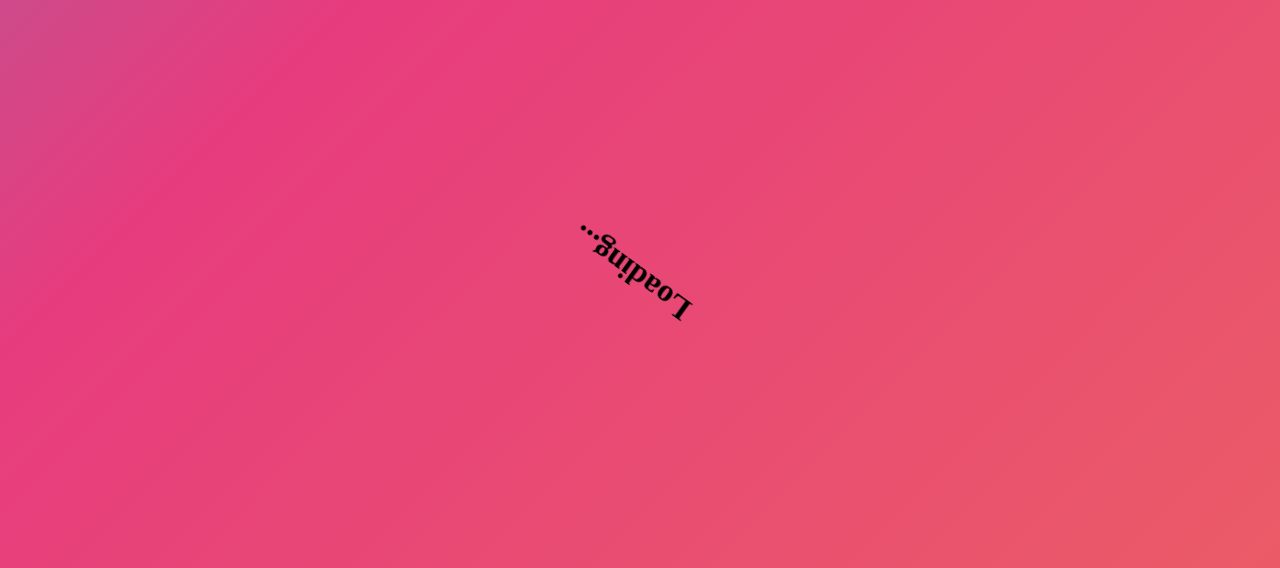
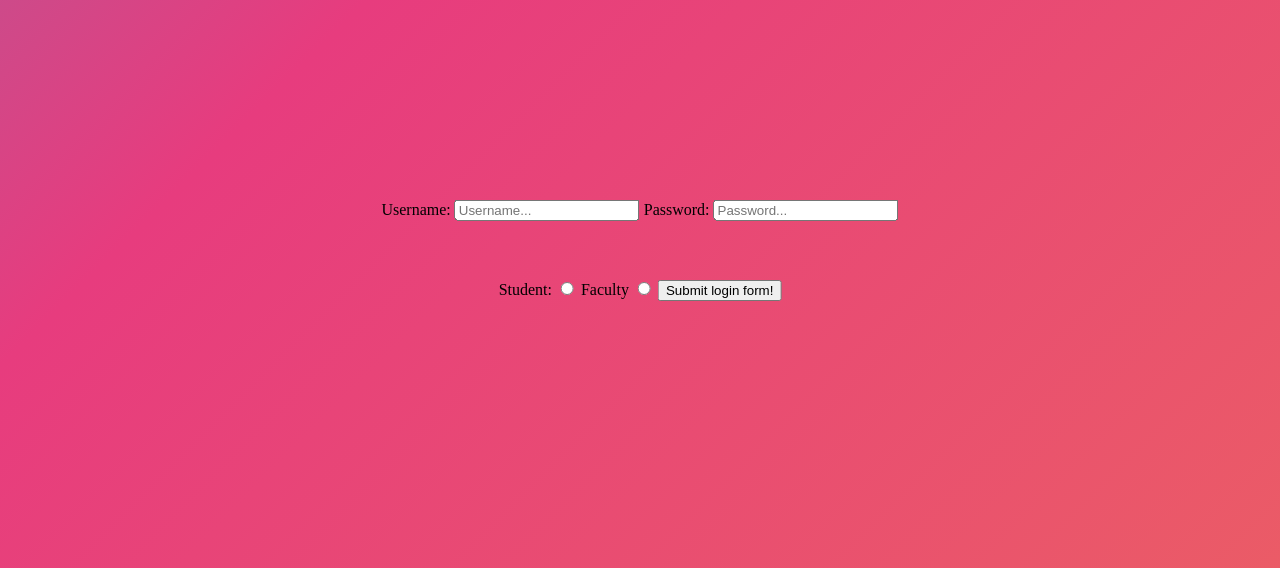
Before and after one commit to shama2025/github-actions-backend, a Flask app: page /pageThree in a window 1280 px wide. Shown: the part 190-758 px from the top of the page. Run offline with Flask 3, Linux system fonts and the light colour scheme.

Commit message:
Update pageThree to be dynamic

```diff
--- a/app.py
+++ b/app.py
@@ -20,12 +20,23 @@ def page_two():
     """Will display pageTwo.html"""
     return render_template("pageTwo.html")
 
-@app.route("/pageTwo/submit", methods=(['POST']))
+@app.route("/pageTwo/submit", methods=['POST'])
 def page_two_submit():
+    """This is the submit page where it renders the users input"""
     user_input = request.get_data("user_input")
-    return f"Your input was {user_input}"
+    return render_template("navBar.html"),f"Your input was: {user_input}"
 
 @app.route("/pageThree")
 def page_three():
     """Will display pageThree.html"""
     return render_template("pageThree.html")
+
+@app.route("/pageThree/student")
+def page_three_student():
+    """Will show the student side of the application"""
+    return "<h1>hello from student</h1>"
+
+@app.route("/pageThree/faculty")
+def page_three_faculty():
+    """Will show the faculty side of the application"""
+    return "<h1>hello from faculty</h1>"
--- /dev/null
+++ b/static/js/pageThree.js
@@ -0,0 +1,19 @@
+const student = document.getElementById('student')
+const faculty = document.getElementById('faculty')
+const submit_btn = document.getElementById('submit_btn')
+const username = document.getElementById('username')
+const password = document.getElementById('password')
+
+
+
+ submit_btn.addEventListener('click',() =>{
+        if(student.checked){
+            console.log("student")
+            window.location.href = "http://localhost:5000/pageThree/student"
+        }else if(faculty.checked){
+            console.log("faculty")
+            window.location.href = "http://localhost:5000/pageThree/faculty"
+        }else{
+            alert("Need to click student or faculty")
+        }
+    })
--- a/static/styles/pageThree.css
+++ b/static/styles/pageThree.css
@@ -25,6 +25,13 @@
   transform: translate(-50%, -50%);
 }
 
+.below{
+  position: absolute;
+  top: 60%;
+  left: 50%;
+  transform: translate(-50%, -50%);
+}
+
 body {
 	background: linear-gradient(-45deg, #ee7752, #e73c7e, #23a6d5, #23d5ab);
 	background-size: 400% 400%;
--- a/templates/pageThree.html
+++ b/templates/pageThree.html
@@ -5,12 +5,25 @@
         <link rel="stylesheet" type="text/css" href="../static/styles/navBar.css" />
         <script type="module" src="../static/js/app.js"></script>
         <link rel="stylesheet" type="text/css" href="../static/styles/pageThree.css" />
+        <script type="module" src="../static/js/pageThree.js"></script>
     </head>
     <body>
         <div id="navBar"></div>
         <div class="center">
-               <div class="loading-circle"><h3 class="loading-text">Loading...</h3></div>
+            <form>
+            <label for="username">Username: </label>
+            <input type="text" id="username" placeholder="Username...">
+            <label for="password">Password: </label>
+            <input type="text" id="password" placeholder="Password...">
+
+        </form>
         </div>
-
+          <div class="below">
+                <label for="student">Student: </label>
+                <input type="radio" id="student">
+                <label for="faculty">Faculty</label>
+                <input type="radio" id="faculty">
+                <button id="submit_btn" >Submit login form!</button>
+            </div>
     </body>
 </html>
```
Also changed, not shown: static/js/pageTwo.js (added).
